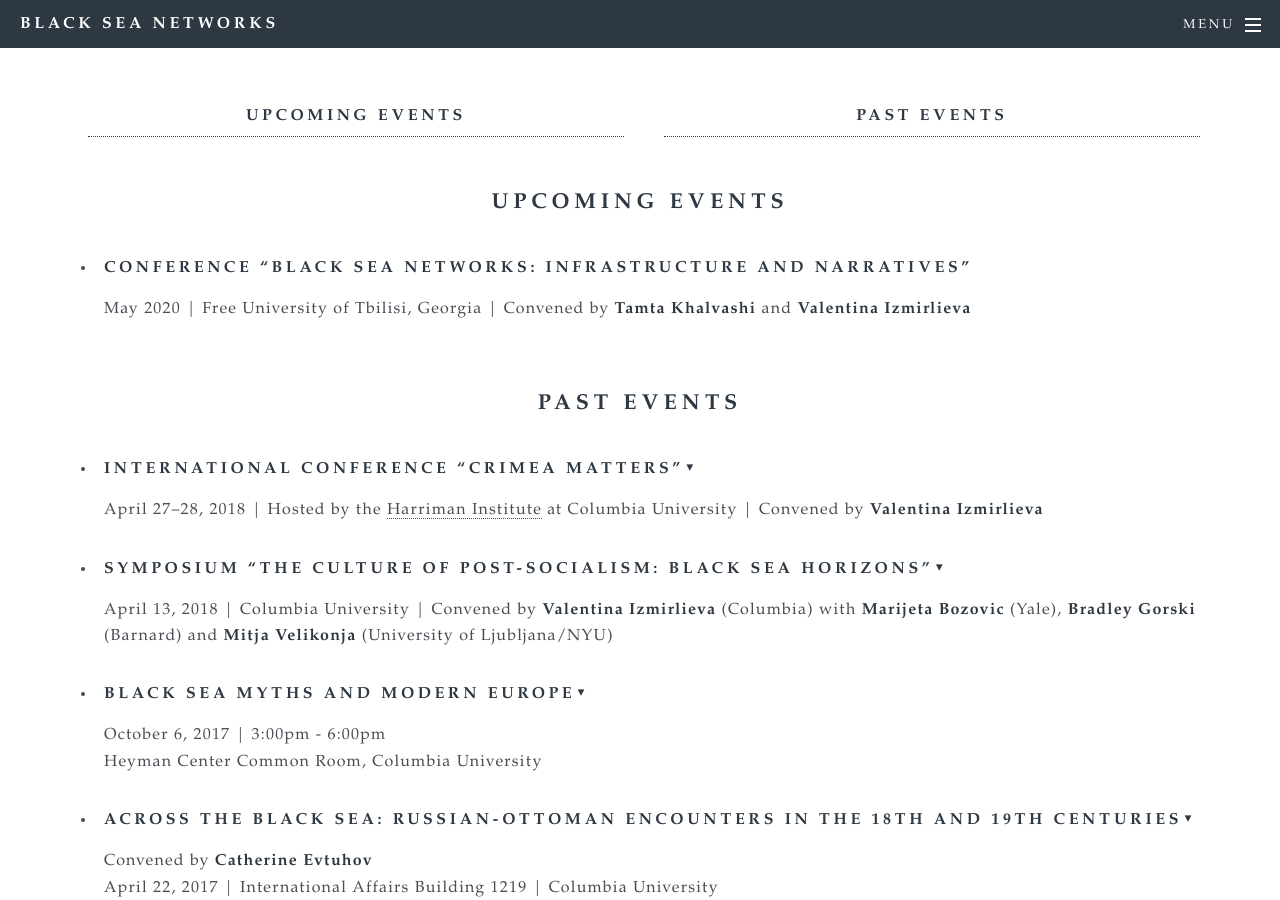
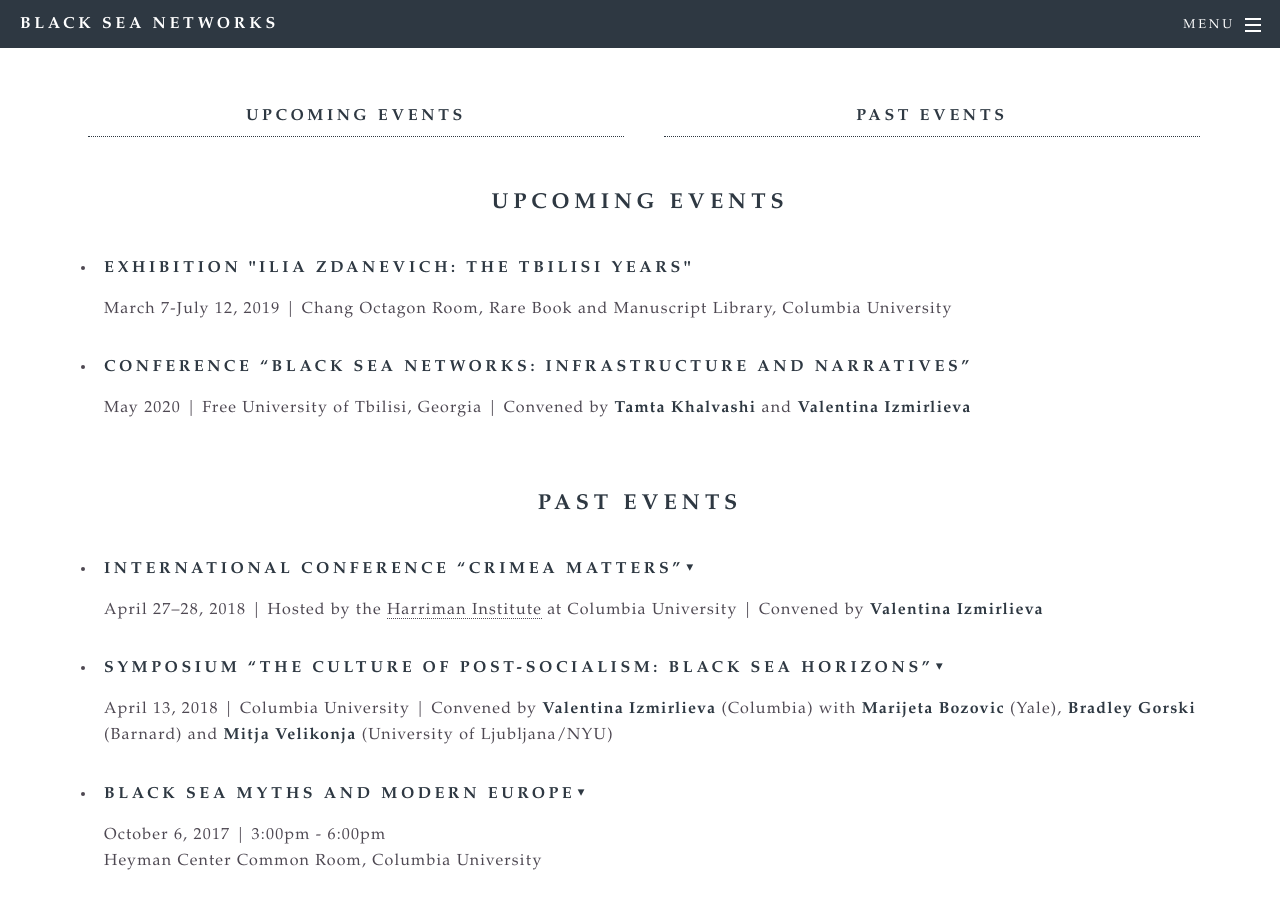
Before and after one commit to bradleygorski/blackseanet, a Jekyll site: the page built from events.html, in a window 1280 px wide and 900 px high, scrolled down 394 px. Built offline with Jekyll 4.4.1, drawn with Linux system fonts in a browser that asks for light colours.

Commit message:
Title for exhibition

```diff
--- a/events.html
+++ b/events.html
@@ -20,7 +20,9 @@
 				<p></p>
 <ul>
 
-
+<li><h4>Exhibition "Ilia Zdanevich: The Tbilisi Years"</h4>
+<p>March 7-July 12, 2019 | Chang Octagon Room, Rare Book and Manuscript Library, Columbia University</p>
+</li>
 
 <li><h4>Conference “Black Sea Networks: Infrastructure and Narratives”</h4>
 <p>May 2020 | Free University of Tbilisi, Georgia | Convened by <b>Tamta Khalvashi</b> and <b>Valentina Izmirlieva</b></p>
```
